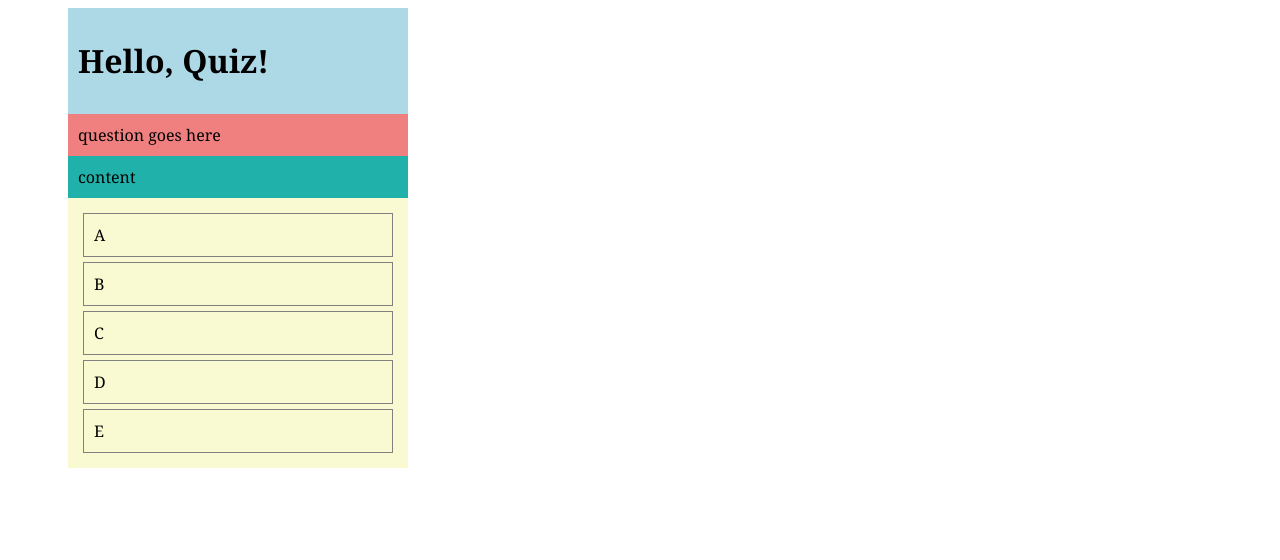
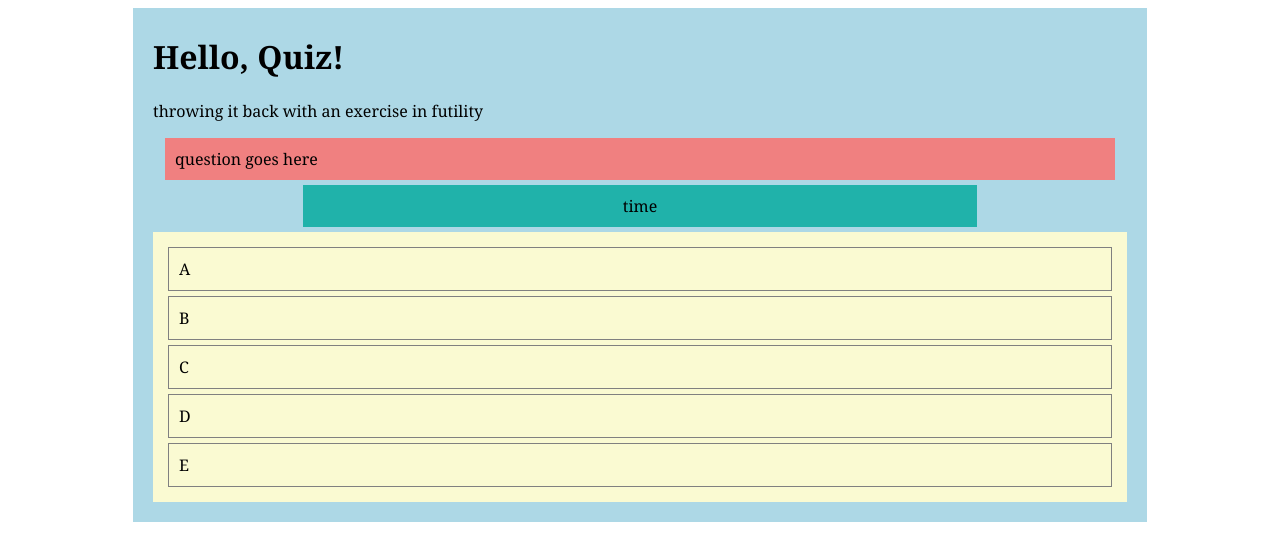
Before and after one commit to ainiwang14/CodeQuizHW, a plain HTML site: page index.html in a window 1280 px wide. Drawn offline with Linux system fonts and the light colour scheme.

Commit message:
i'm pretty sure i did something with the css

```diff
--- a/index.html
+++ b/index.html
@@ -19,12 +19,10 @@
 <body>
 
     <div class="content">
-
-        <div id="quiz">
-            <h1>Hello, Quiz!</h1>
-        </div>
+        <h1>Hello, Quiz!</h1>
+        <p>throwing it back with an exercise in futility</p>
         <div id="question">question goes here</div>
-        <div id="time">content</div>
+        <div id="time">time</div>
         <div id="choices">
             <div class="choice" id="A">A</div>
             <div class="choice" id="B">B</div>
--- a/style.css
+++ b/style.css
@@ -8,33 +8,33 @@ header {
 }
 
 .content {
-    margin-left: 60px;
-    margin-right: 60px;
-}
-
-#quiz {
-    width: 320px;
     background-color: lightblue;
-    padding: 10px;
-    margin: 0;
+    padding-top: 6px;
+    padding-bottom: 20px;
+    padding-left: 20px;
+    padding-right: 20px;
+    margin-left: 125px;
+    margin-right: 125px;
 }
 
 #question {
-    width: 320px;
+    margin-left: 12px;
+    margin-right: 12px;
     background-color: lightcoral;
     padding: 10px;
-    margin: 0;
 }
 
 #time {
-    width: 320px;
     background-color: lightseagreen;
     padding: 10px;
-    margin: 0;
+    margin-left: 150px;
+    margin-right: 150px;
+    margin-top: 5px;
+    margin-bottom: 5px;
+    text-align: center;
 }
 
 #choices {
-    width: 320px;
     background-color: lightgoldenrodyellow;
     padding: 10px;
     margin: 0;
```
